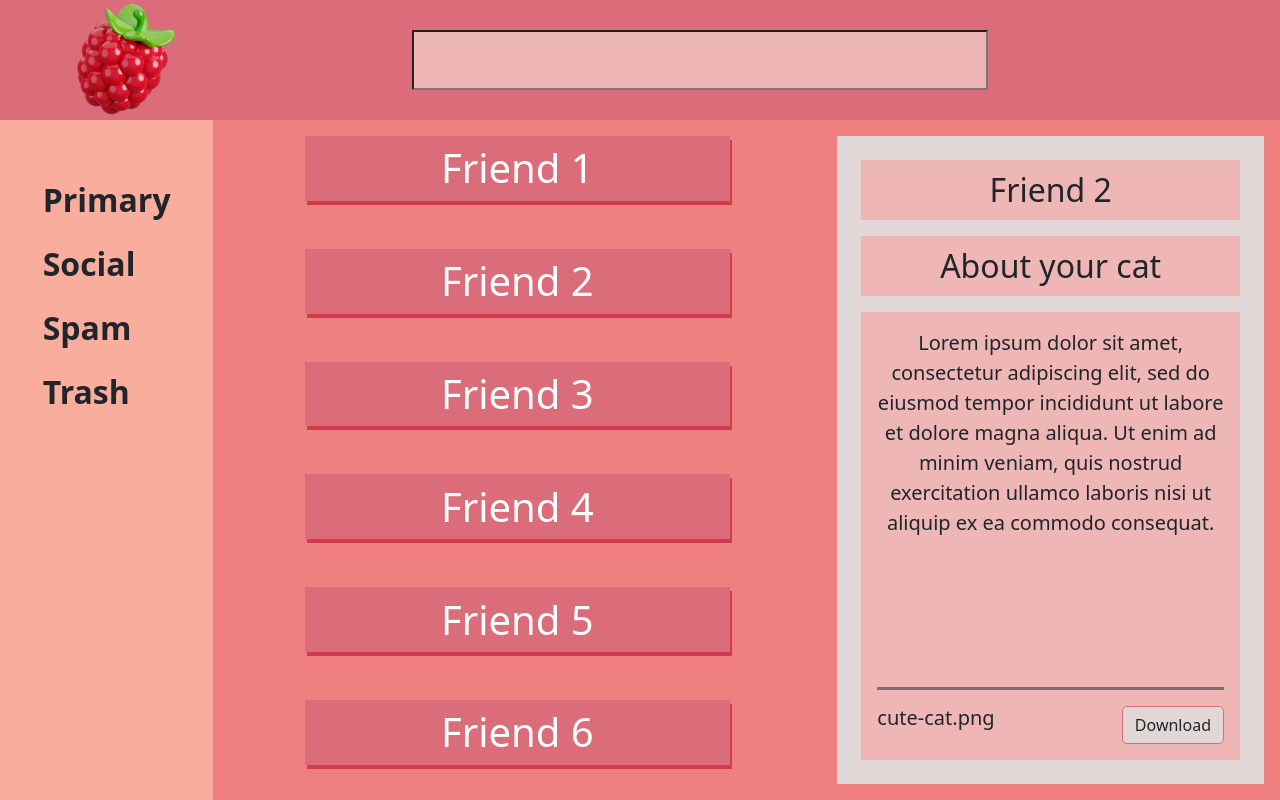
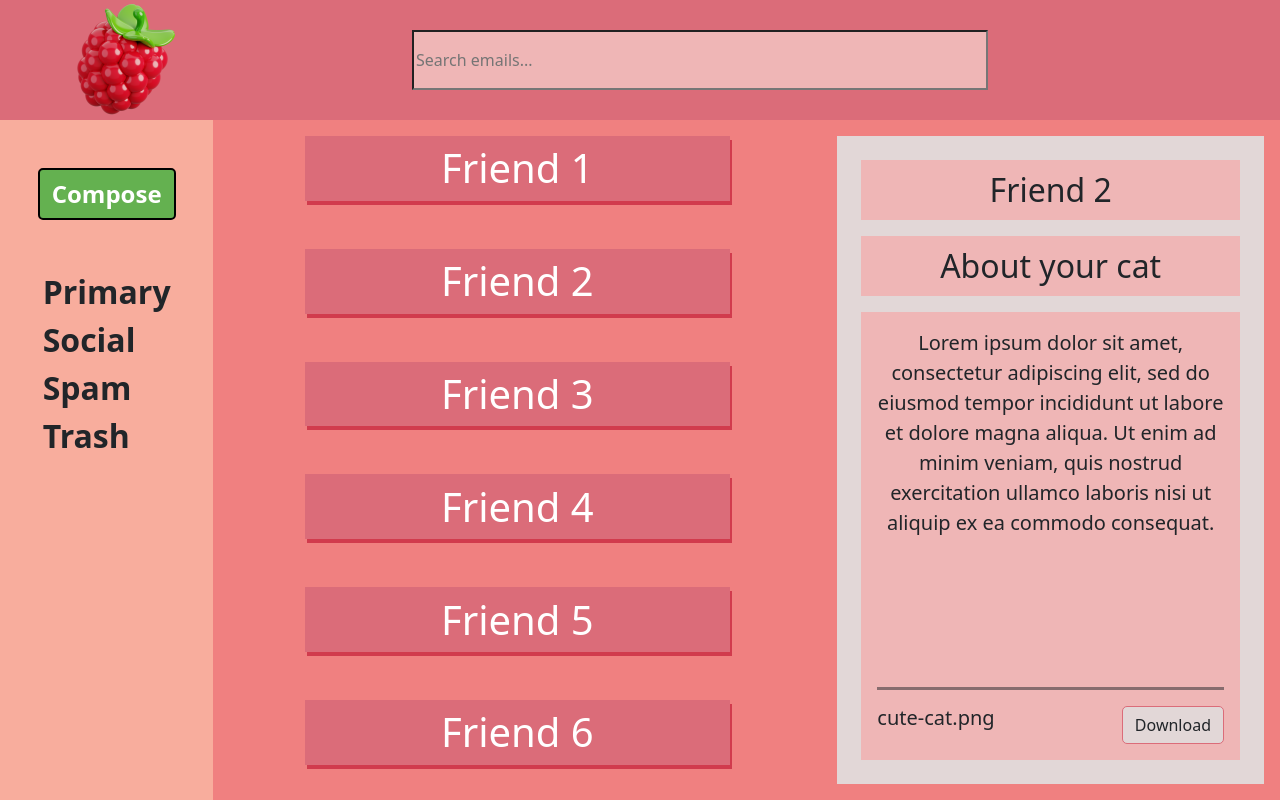
Before and after one commit to HydratedMunkey/bootstrap-email-christopher, a plain HTML site: page index.html in a window 1280 px wide. Drawn offline with nearby package versions, Linux system fonts and the light colour scheme.

Commit message:
made everything scale properly hopefully

```diff
--- a/index.html
+++ b/index.html
@@ -9,14 +9,24 @@
 </head>
 <body>
     <container class = "container-fluid d-flex flex-column px-0 h-100">
+
             <row class = "">
                     <column class = "col d-flex justify-content-around top-bar">
-                <img class = "img-fluid raspberry-img w-auto h-auto" src = "./fresh-raspberry.png">
-                <input type = "text" class = "h-50 w-50 m-auto search-bar">
+                        <!-- <a data bs-toggle = "offcanvas" href = "#offcanvas" role = "button" aria-controls="offcanvas"> -->
+                            <img class = "img-fluid mw-50 mh-50 raspberry-img w-auto h-auto" src = "./fresh-raspberry.png">
+                            <!-- </a> -->
+                            <!-- <div class = "offcanvas offcanvas-start">
+                            </div> -->
+                            <input type = "text" placeholder = "Search emails..." class = "h-50 w-50 m-auto search-bar">
                     </column>
             </row>
-        <row class =  "d-flex h-100 content-row">
-            <column class = "col-3 col-md-2 pt-5 fs-2 fw-semibold lh-lg left-bar"> Primary<br>Social<br>Spam<br>Trash</column>
+
+            <row class = "d-flex content-row flex-grow-1">
+                <column class = "col-3 col-md-2 pt-5 fs-2 fw-semibold left-bar">
+                        <button class = "btn compose-btn fs-4 fw-bold"> Compose </button>
+                        <br>Primary<br>Social<br>Spam<br>Trash
+                </column>
+
                 <column class = "grid py-3 gap-5 col fs-1 right-bar">
 
                         <div class = "email-box ">
@@ -37,7 +47,9 @@
                         <div class = "email-box">
                             Friend 6
                         </div>
+
                 </column>
+
                 <column class = "d-none d-lg-flex col-lg-4 m-3 p-4 gap-3 email-content-box">
                     <div class = "sender-line fs-2"> Friend 2 </div>
                     <div class = "subject-line fs-2"> About your cat</div>
@@ -58,7 +70,6 @@
                     </div>
                 </column>
             </row>
-
     </container>
     <script src="https://cdn.jsdelivr.net/npm/bootstrap@5.3.3/dist/js/bootstrap.bundle.min.js" integrity="sha384-YvpcrYf0tY3lHB60NNkmXc5s9fDVZLESaAA55NDzOxhy9GkcIdslK1eN7N6jIeHz" crossorigin="anonymous"></script>
 </body>
--- a/styles.css
+++ b/styles.css
@@ -10,7 +10,6 @@
 .content-row {
     background-color: #F08080;
 }
-
 
 .top-bar {
     background-color: #DB6C79;
@@ -27,8 +26,9 @@
 .left-bar {
     display: flex;
     background-color: #F8AD9D;
-    justify-content: center;
-    align-items: flex-start;
+    justify-content: start;
+    align-items: center;
+    flex-direction: column;
 }
 
 .right-bar {
@@ -82,6 +82,21 @@
     align-self: flex-end;
 }
 
+.download-btn:hover {
+    background-color: #e6f1e1 !important;
+}
+
+.download-btn:active {
+    background-color: #c1ffb6 !important;
+}
+
+.compose-btn {
+    border-radius: 5px !important;
+    border: 2px solid black !important;
+    background-color: rgb(100, 177, 80) !important;
+    color: white !important;
+}
+
 .search-bar {
     background-color: #EFB6B6;
 }
```
Lines whose indentation alone changed are shown as unchanged.
